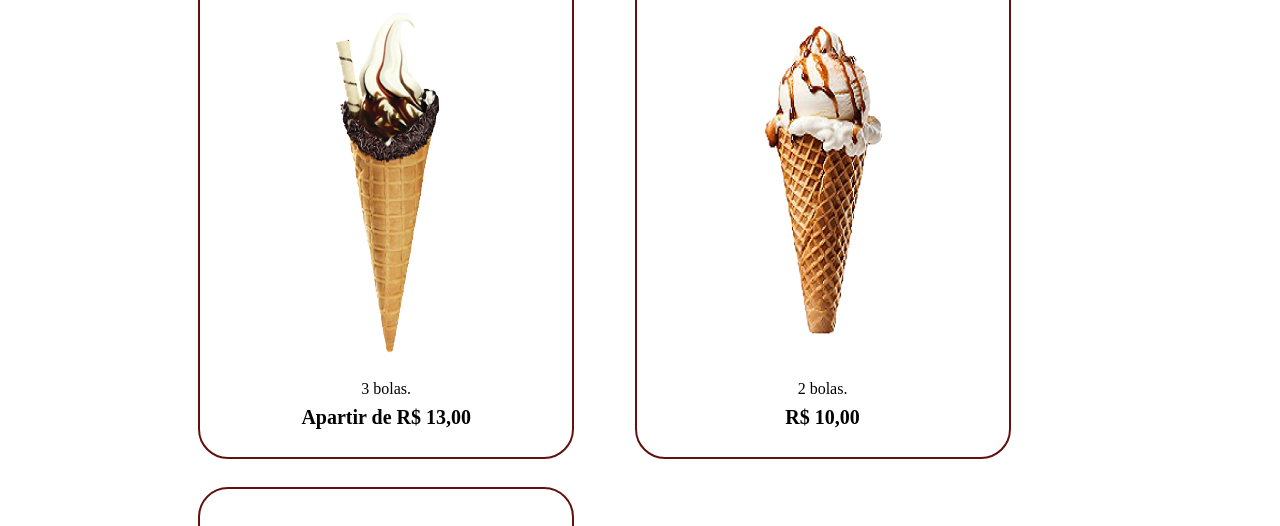
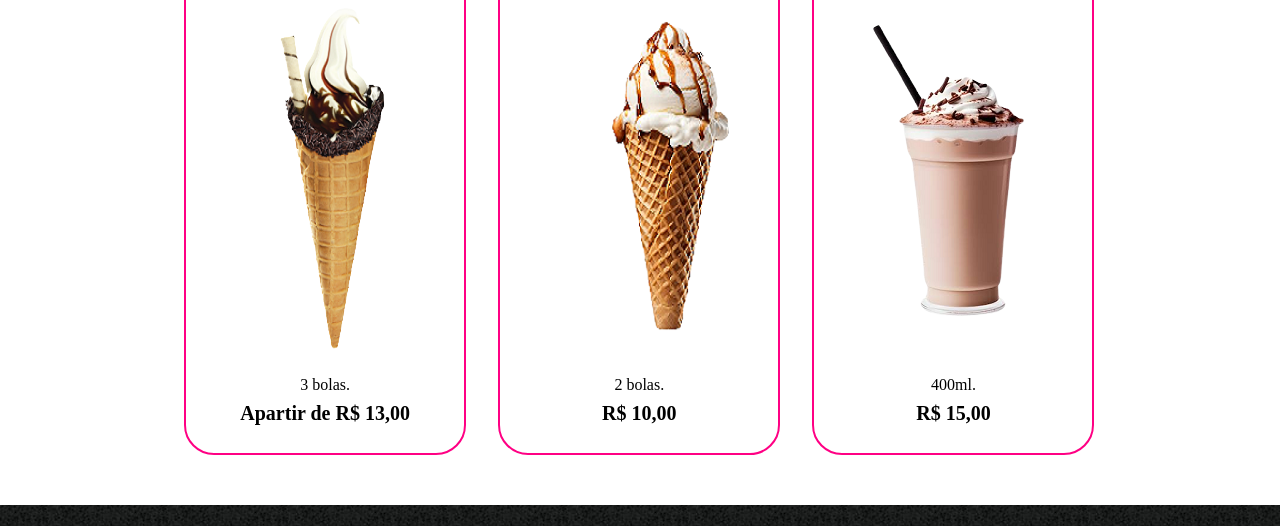
Before and after one commit to Knlss/Apagar_dpsss, a plain HTML site: page preços.html in a window 1280 px wide. Shown: the part 416-942 px from the top of the page. Drawn offline with Linux system fonts and the light colour scheme.

Commit message:
Update preços.css

```diff
--- a/preços.css
+++ b/preços.css
@@ -12,12 +12,12 @@ header {
 .produtos li {
 	display: inline-block;
 	text-align: center;
-	width: 40%;
+	width: 30%;
 	vertical-align: top;
-	margin: 1.5% 3%;
+	margin: 0 1.5%;
 	padding: 30px 20px;
 	box-sizing: border-box;
-	border: 2px solid #61120E;
+	border: 2px solid #FF0084;
 	border-radius: 30px;
 }
 
@@ -34,7 +34,7 @@ header {
 }
 
 .produtos img {
-	margin: 10px 0 0;
+	margin: 20px 0 0;
 }
 
 .produtos li:hover {
```
